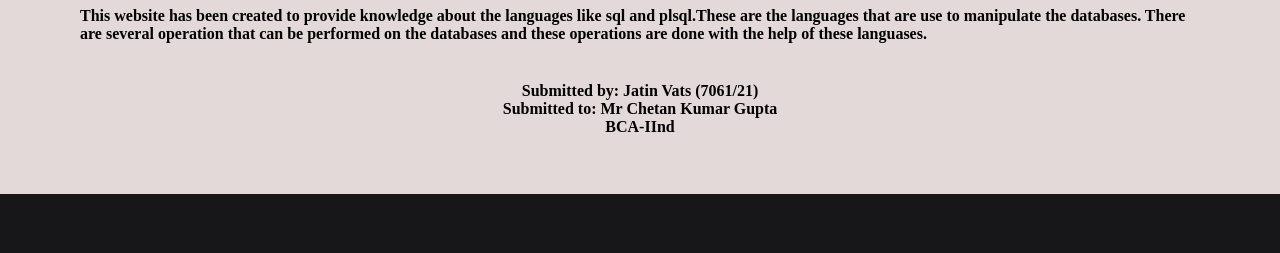
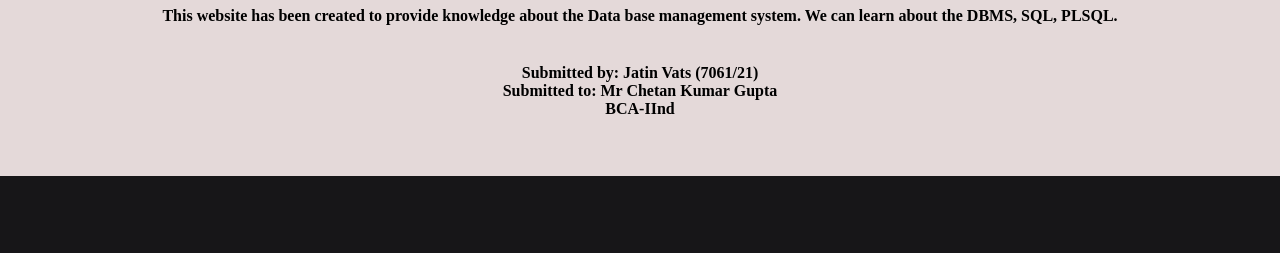
Before and after one commit to jatinvats01/jatinvats01.github.io, a plain HTML site: page index.html in a window 1280 px wide. Shown: the part 748-1001 px from the top of the page. Drawn offline with Linux system fonts and the light colour scheme.

Commit message:
Update index.html

```diff
--- a/index.html
+++ b/index.html
@@ -160,7 +160,7 @@
     <div class="about-me">
       <div class="about-me-text">
        <center> <h1>About website</h1></center>
-        <H4>This website has been created to provide knowledge about the languages like sql and plsql.These are the languages that are use to manipulate the databases. There are several operation that can be performed on the databases and these operations are done with the help of these languases.</H4>
+        <H4>This website has been created to provide knowledge about the Data base management system. We can learn about the DBMS, SQL, PLSQL.</H4>
      <br>
      <center> <b>Submitted by: Jatin Vats (7061/21)<br>
      Submitted to: Mr Chetan Kumar Gupta<br>
```
